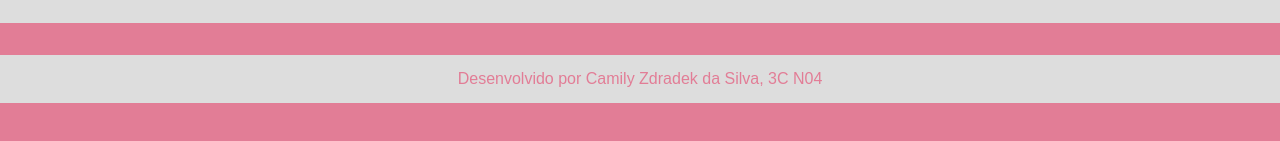
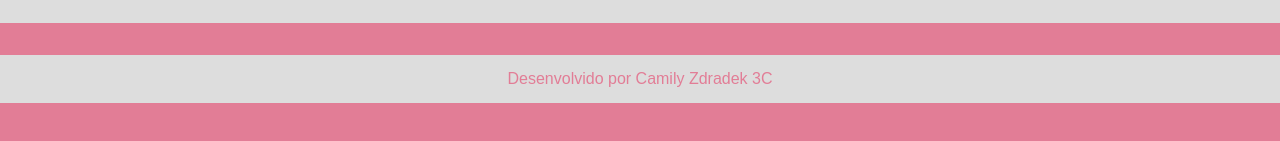
Before and after one commit to camilyz/cienciadedados3C, a plain HTML site: page index.html in a window 1280 px wide. Shown: the part 129-270 px from the top of the page. Drawn offline with Linux system fonts and the light colour scheme.

Commit message:
fdgdfgdf

```diff
--- a/index.html
+++ b/index.html
@@ -20,7 +20,7 @@
 </section>
 </main>
 <footer>
-<p>Desenvolvido por Camily Zdradek da Silva, 3C N04</p>
+<p>Desenvolvido por Camily Zdradek 3C</p>
 </footer>
 </body>
 </html>
```
